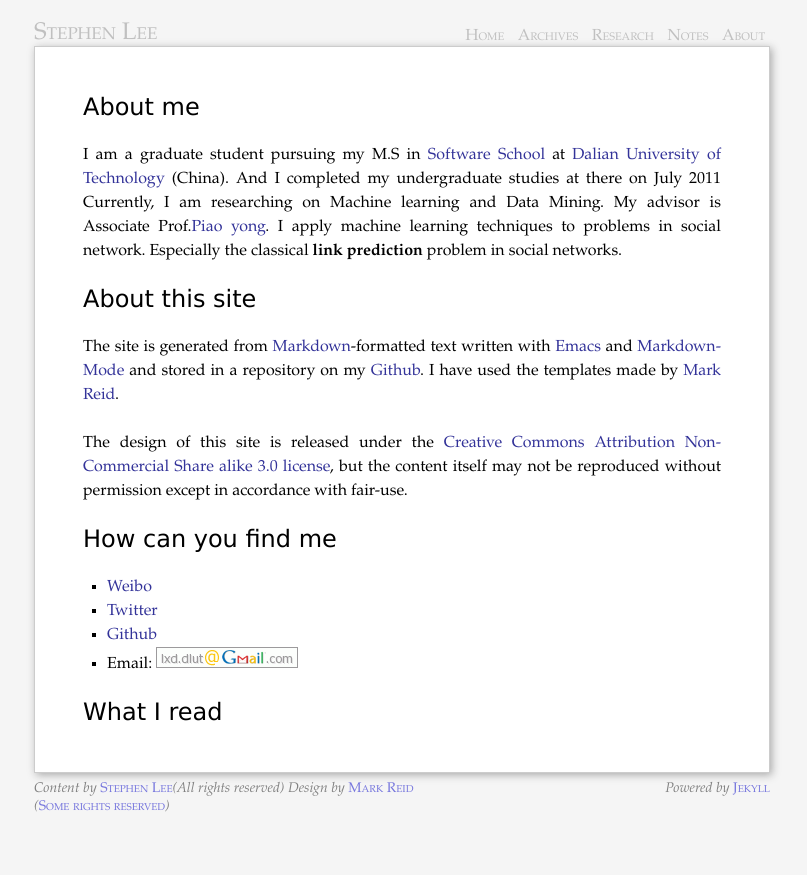
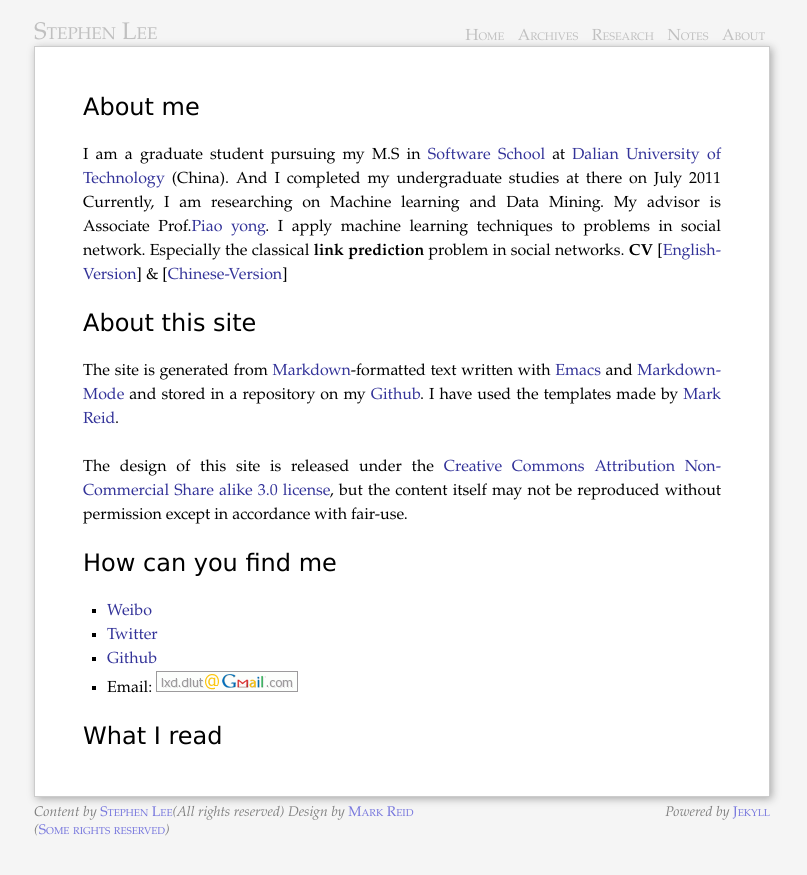
Before and after one commit to stephenLee/stephenlee.github.com, a Jekyll site: the page built from about/index.markdown, in a window 1280 px wide. Shown: the top 875 px of the page, without its empty margins (238-1045 px from the left). Built offline with Jekyll 4.4.1, drawn with Linux system fonts in a browser that asks for light colours.

Commit message:
Updated about/index.markdown

```diff
--- a/about/index.markdown
+++ b/about/index.markdown
@@ -17,7 +17,7 @@ Currently, I am researching on Machine learning and Data Mining. My
 advisor is Associate Prof.[Piao
 yong](http://ssdut.dlut.edu.cn/teachers/show.php?id=81). I apply
 machine learning techniques to problems in social network. Especially the
-classical **link prediction** problem in social networks.
+classical **link prediction** problem in social networks. **CV** [[English-Version](https://github.com/stephenLee/CV/blob/master/english/cv_english.pdf?raw=true)] & [[Chinese-Version](https://github.com/stephenLee/CV/blob/master/chinese/cv_chinese.pdf?raw=true)]
 
 # About this site #
 
```
